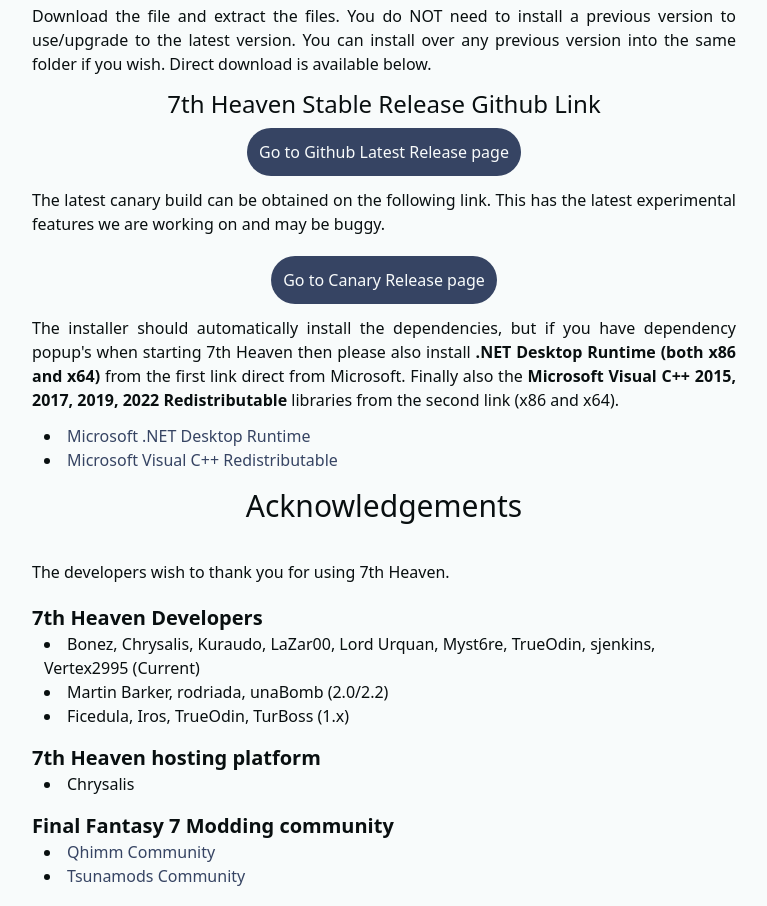
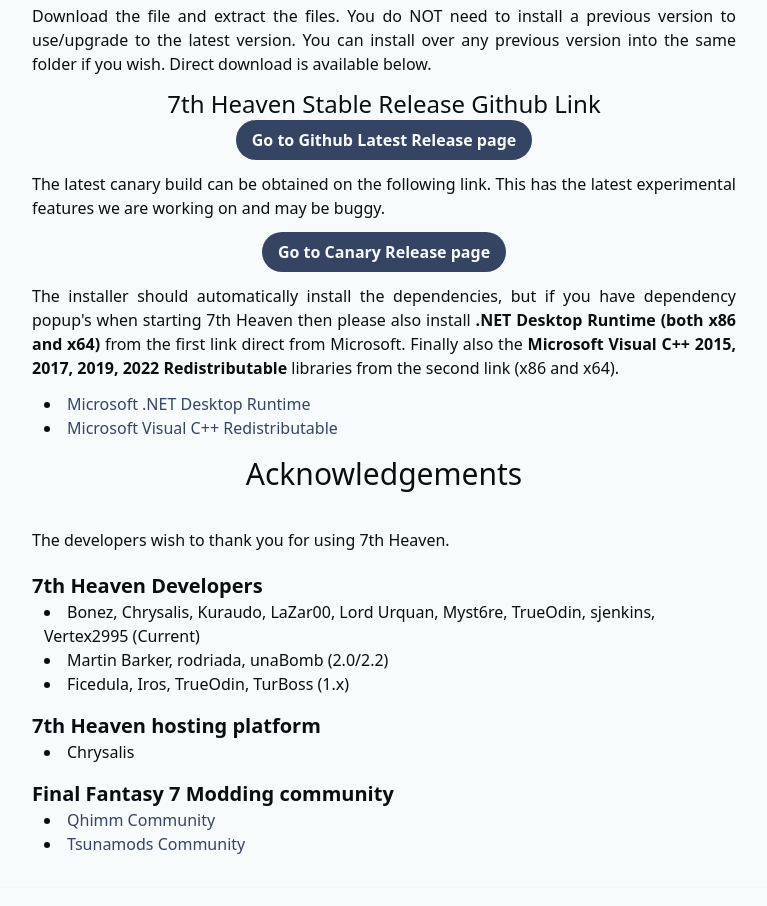
Before and after one commit to tangtang95/7th-heaven-site, a SvelteKit app: page / in a window 1280 px wide. Shown: the part 860-1766 px from the top of the page, without its empty margins (256-1023 px from the left). Built offline with nearby package versions, Linux system fonts and the light colour scheme; no server answers.

Commit message:
refactor: change button style

```diff
--- a/src/components/button.svelte
+++ b/src/components/button.svelte
@@ -1,6 +1,6 @@
 <button
     type="button"
-    class={`focus:ring-5 mt-2 rounded-full bg-primary p-3 text-white hover:-translate-y-1 hover:bg-accent hover:transition-all focus:ring-secondary ${$$props.class}`}
+    class="bg-primary hover:bg-accent text-white font-semibold py-2 px-4 rounded-full"
     on:click
 >
     <slot />
```
